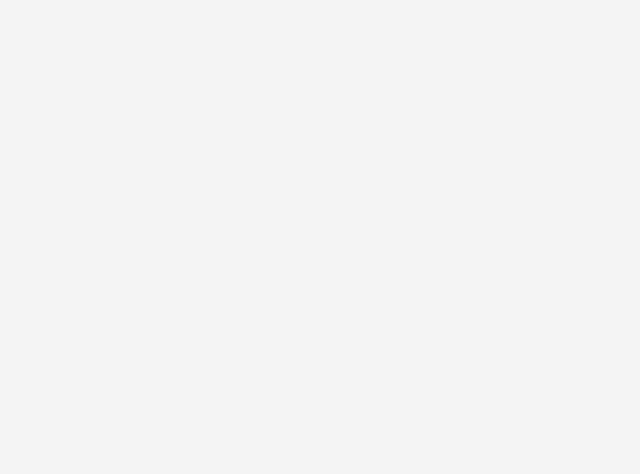
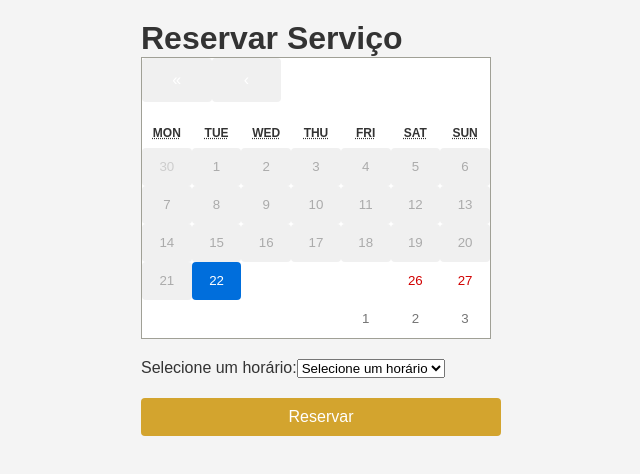
Before and after one commit to LuanaRTonelli2024/TNapoleDetail, a React (Create React App) app: page /booking in a window 1280 px wide. Before the commit this address had no page. Shown: the top 474 px of the page, without its empty margins (319-959 px from the left). Built offline with nearby package versions, Linux system fonts and the light colour scheme.

Commit message:
Calendar

```diff
--- a/package.json
+++ b/package.json
@@ -6,8 +6,11 @@
     "@testing-library/jest-dom": "^5.17.0",
     "@testing-library/react": "^13.4.0",
     "@testing-library/user-event": "^13.5.0",
+    "date-fns": "^4.1.0",
     "firebase": "^10.14.1",
     "react": "^18.3.1",
+    "react-calendar": "^5.0.0",
+    "react-datepicker": "^7.5.0",
     "react-dom": "^18.3.1",
     "react-router-dom": "^6.27.0",
     "react-scripts": "5.0.1",
--- a/src/App.js
+++ b/src/App.js
@@ -3,6 +3,7 @@ import { BrowserRouter as Router, Route, Routes } from 'react-router-dom';
 import Homepage from './components/Homepage';
 import Login from './components/Login';
 import Dashboard from './components/Dashboard';
+import Booking from './components/Booking';
 
 
 function App() {
@@ -12,6 +13,7 @@ function App() {
         <Route path="/" element={<Homepage />} />
         <Route path="/login" element={<Login />} />
         <Route path="/dashboard" element={<Dashboard />} />
+        <Route path="/booking" element={<Booking />} />
       </Routes>
     </Router>
   );
--- /dev/null
+++ b/src/components/Booking.css
@@ -0,0 +1,13 @@
+.booking-container {
+    padding: 20px;
+    max-width: 400px;
+    margin: auto;
+}
+
+.calendar {
+    margin-bottom: 20px;
+}
+
+.time-selection {
+    margin-bottom: 20px;
+}
--- /dev/null
+++ b/src/components/Booking.js
@@ -0,0 +1,55 @@
+// src/components/Booking.js
+import React, { useState } from 'react';
+import Calendar from 'react-calendar';
+import 'react-calendar/dist/Calendar.css';
+import './Booking.css';
+
+const Booking = () => {
+    const [date, setDate] = useState(new Date());
+    const [availableTimes, setAvailableTimes] = useState(['09:00', '10:00', '14:00', '15:00', '16:00']);
+    const [selectedTime, setSelectedTime] = useState('');
+
+    const handleDateChange = (newDate) => {
+        setDate(newDate);
+        // Aqui você pode atualizar os horários disponíveis com base na data selecionada
+    };
+
+    const handleTimeChange = (e) => {
+        setSelectedTime(e.target.value);
+    };
+
+    const handleSubmit = (e) => {
+        e.preventDefault();
+        if (selectedTime) {
+            alert(`Reserva feita para ${date.toLocaleDateString()} às ${selectedTime}`);
+            // Adicione a lógica para enviar os dados ao servidor
+        } else {
+            alert("Por favor, selecione um horário.");
+        }
+    };
+
+    return (
+        <div className="booking-container">
+            <h1>Reservar Serviço</h1>
+            <div className="calendar">
+                <Calendar
+                    onChange={handleDateChange}
+                    value={date}
+                    minDate={new Date()}
+                />
+            </div>
+            <div className="time-selection">
+                <label>Selecione um horário:</label>
+                <select value={selectedTime} onChange={handleTimeChange}>
+                    <option value="">Selecione um horário</option>
+                    {availableTimes.map((time) => (
+                        <option key={time} value={time}>{time}</option>
+                    ))}
+                </select>
+            </div>
+            <button onClick={handleSubmit}>Reservar</button>
+        </div>
+    );
+};
+
+export default Booking;
--- a/src/components/Dashboard.js
+++ b/src/components/Dashboard.js
@@ -4,6 +4,7 @@ import { Link } from 'react-router-dom';
 import './Dashboard.css';
 import logo from '../images/logo.png';
 import { useNavigate } from 'react-router-dom';
+import Booking from './Booking';
 
 const Dashboard = () => {
     const navigate = useNavigate();
@@ -41,7 +42,10 @@ const Dashboard = () => {
             <div style={{ padding: '20px' }}>
                 <h1>Dashboard</h1>
                 <p>Bem-vindo ao seu painel de controle!</p>
+                <Booking />
             </div>
+
+
 
             <footer>
                 <p>© 2024 TNapoleDetailing. All rights reserved.</p>
```
Also changed, not shown: 1 other file (tests, documents, lock files or other folders).
